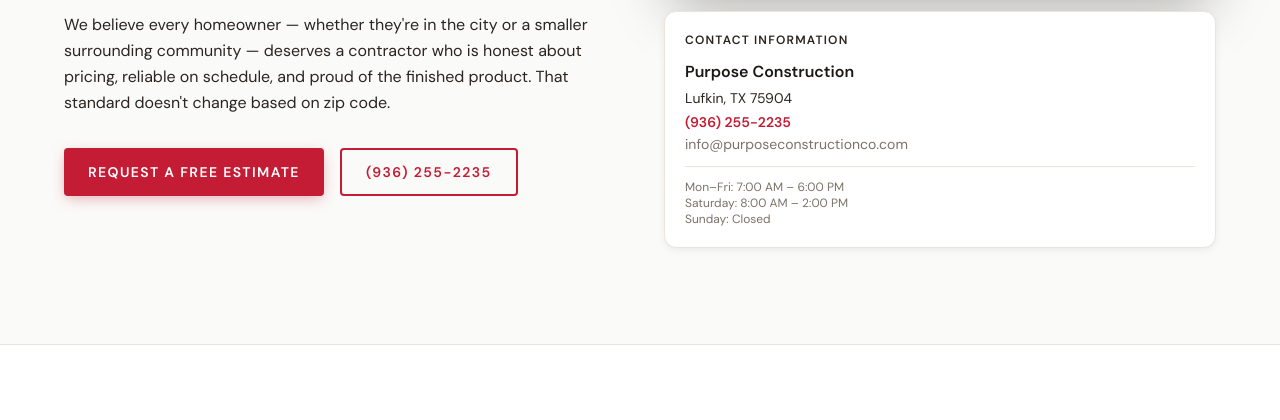
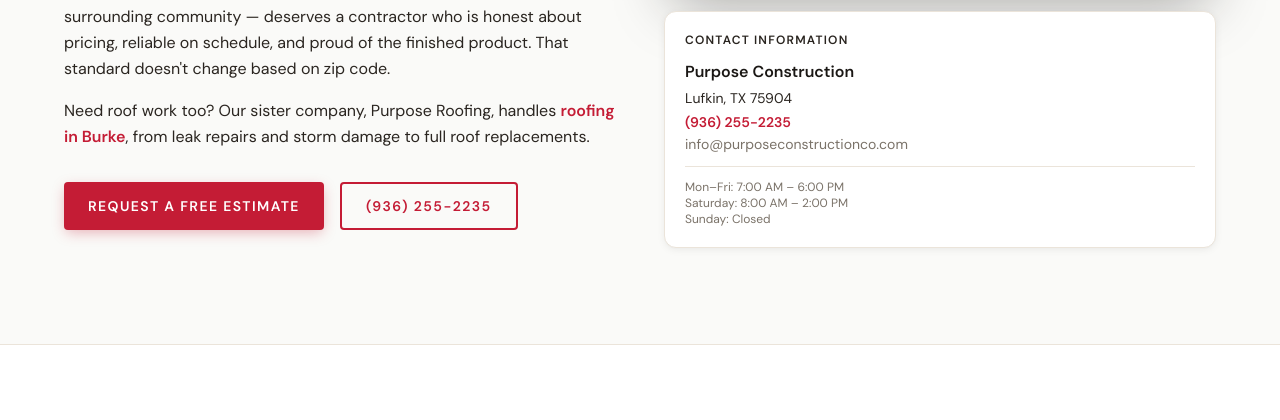
Before and after one commit to VantageReach/Purpose-Construction, an Astro site: page /locations/burke in a window 1280 px wide. Shown: the part 1161-1581 px from the top of the page. Built offline with nearby package versions, Linux system fonts and the light colour scheme; Astro itself is replaced by a stand-in of ours; a web font is replaced by a local one.

Commit message:
Link location and service pages to matching Purpose Roofing pages
Co-Authored-By: Claude Opus 5.5 <noreply@anthropic.com>

```diff
--- a/src/pages/exterior-services.astro
+++ b/src/pages/exterior-services.astro
@@ -70,7 +70,7 @@ const services = [
         <div>
           <p class="text-xs font-semibold uppercase tracking-widest text-charcoal-400 mb-1">Also Need Roofing?</p>
           <h2 class="display-sm text-white mb-2">Purpose Roofing — Our Sister Company</h2>
-          <p class="text-sm text-charcoal-300 max-w-md">While Purpose Construction handles siding, windows, and exterior work, roofing is handled by our sister company. Same ownership, same values, same commitment to East Texas homeowners.</p>
+          <p class="text-sm text-charcoal-300 max-w-md">While Purpose Construction handles siding, windows, and exterior work, roofing is handled by our sister company, from <a href="https://purpose-roofing.com/roofing-repair/" target="_blank" rel="noopener" class="font-semibold text-white underline underline-offset-2 hover:text-brand-red transition-colors duration-150">roof repair</a> and <a href="https://purpose-roofing.com/roof-storm-damage/" target="_blank" rel="noopener" class="font-semibold text-white underline underline-offset-2 hover:text-brand-red transition-colors duration-150">storm damage repair</a> to <a href="https://purpose-roofing.com/roof-replacement/" target="_blank" rel="noopener" class="font-semibold text-white underline underline-offset-2 hover:text-brand-red transition-colors duration-150">roof replacement</a>. Same ownership, same values, same commitment to East Texas homeowners.</p>
         </div>
         <a href="https://www.purpose-roofing.com" target="_blank" rel="noopener noreferrer" class="btn-outline flex-shrink-0 border-charcoal-600 text-charcoal-200 hover:bg-white hover:text-charcoal-900 hover:border-white">
           Visit Purpose Roofing →
--- a/src/pages/gutter-installation.astro
+++ b/src/pages/gutter-installation.astro
@@ -32,6 +32,7 @@ const schema = {
             <p>Lufkin receives some of the highest average rainfall in Texas — routinely seeing heavy downpours that dump inches of water in a short time. Without properly sized and sloped gutters directing that water away from your foundation, you're inviting erosion at the foundation perimeter, water intrusion in crawl spaces and basements, and landscape destruction every time it rains hard. Purpose Construction installs seamless gutters that are sized and configured to handle the high-volume rainfall events common across Angelina County.</p>
             <p>Seamless aluminum gutters are fabricated on-site in one continuous run, eliminating the seams where sectional gutters typically leak and fail over time. We install them with proper slope — enough to drain quickly without being so steep the water rushes past the downspout and over the edge. Downspout placement is calculated to move water away from the foundation perimeter, not just redirect it to a different spot along the house.</p>
             <p>East Texas pine trees drop significant debris — needles, cones, and small branches — that fill gutters quickly. We offer gutter guard systems that keep debris out while allowing water through, reducing maintenance for homeowners surrounded by the Piney Woods landscape.</p>
+            <p>Gutters and roofs work as one system. If your roof edge or shingles need attention along with new gutters, our sister company Purpose Roofing handles <a href="https://purpose-roofing.com/gutters/" target="_blank" rel="noopener" class="font-semibold text-brand-red hover:text-brand-red-dark transition-colors duration-150">gutters and roof work in Lufkin</a> and across East Texas.</p>
           </div>
           <div class="mt-6 flex gap-4">
             <a href="/contact" class="btn-primary">Get a Free Estimate</a>
--- a/src/pages/locations/burke.astro
+++ b/src/pages/locations/burke.astro
@@ -67,6 +67,7 @@ const schema = {
             <p>Burke is a small community in southern Angelina County along the US-59 corridor. Like many communities in this stretch of East Texas, Burke is primarily residential and rural — a mix of established homes on smaller lots and rural properties with more acreage.</p>
             <p>Purpose Construction works throughout the Burke area and the broader southern Angelina County region. Whether you need a bathroom remodel, a new deck or patio, or are planning a more substantial addition or new construction project, our team handles the full scope with licensed tradespeople and proper permits.</p>
             <p>We believe every homeowner — whether they're in the city or a smaller surrounding community — deserves a contractor who is honest about pricing, reliable on schedule, and proud of the finished product. That standard doesn't change based on zip code.</p>
+            <p>Need roof work too? Our sister company, Purpose Roofing, handles <a href="https://purpose-roofing.com/burke/" target="_blank" rel="noopener" class="font-semibold text-brand-red hover:text-brand-red-dark transition-colors duration-150">roofing in Burke</a>, from leak repairs and storm damage to full roof replacements.</p>
           </div>
           <div class="mt-8 flex flex-wrap gap-4">
             <a href="/contact" class="btn-primary">Request a Free Estimate</a>
--- a/src/pages/locations/corrigan.astro
+++ b/src/pages/locations/corrigan.astro
@@ -67,6 +67,7 @@ const schema = {
             <p>Corrigan sits at the southern edge of Deep East Texas in Polk County, where the Piney Woods give way to the Sam Houston National Forest region. Homeowners here work hard for their property — and when it's time to invest in a remodel or new build, they deserve a contractor who shows up, communicates, and delivers what they promised.</p>
             <p>Purpose Construction takes on projects in Corrigan and Polk County for homeowners who want the reliability of a locally established East Texas contractor. We handle interior remodeling, room additions, exterior work, and new construction — including barndominiums and rural outbuildings common on Polk County properties.</p>
             <p>We price Corrigan-area projects fairly without inflating costs for the drive. Your project gets the same licensed crew and the same quality standards we bring to work close to home.</p>
+            <p>Need roof work too? Our sister company, Purpose Roofing, handles <a href="https://purpose-roofing.com/corrigan/" target="_blank" rel="noopener" class="font-semibold text-brand-red hover:text-brand-red-dark transition-colors duration-150">roofing in Corrigan</a>, from leak repairs and storm damage to full roof replacements.</p>
           </div>
           <div class="mt-8 flex flex-wrap gap-4">
             <a href="/contact" class="btn-primary">Request a Free Estimate</a>
--- a/src/pages/locations/diboll.astro
+++ b/src/pages/locations/diboll.astro
@@ -67,6 +67,7 @@ const schema = {
             <p>Diboll has a strong identity built around its history in the East Texas timber industry. Many homes in the area are well-built but aging — which creates significant demand for experienced remodeling contractors who can update kitchens, bathrooms, and living spaces without cutting corners or misrepresenting what the work costs.</p>
             <p>Purpose Construction has completed remodeling projects throughout Diboll and the broader Angelina County area. We work on older homes and new construction alike, and we understand how East Texas humidity, soil movement, and seasonal climate affect building materials over time. A remodel that doesn't account for moisture won't hold up.</p>
             <p>Our process is straightforward: we walk through the project with you, provide a detailed written estimate, and stick to it. No mid-project surprises, no disappearing crews, no invoices that don't match what was discussed.</p>
+            <p>Need roof work too? Our sister company, Purpose Roofing, handles <a href="https://purpose-roofing.com/diboll/" target="_blank" rel="noopener" class="font-semibold text-brand-red hover:text-brand-red-dark transition-colors duration-150">roofing in Diboll</a>, from leak repairs and storm damage to full roof replacements.</p>
           </div>
           <div class="mt-8 flex flex-wrap gap-4">
             <a href="/contact" class="btn-primary">Request a Free Estimate</a>
--- a/src/pages/locations/hudson.astro
+++ b/src/pages/locations/hudson.astro
@@ -67,6 +67,7 @@ const schema = {
             <p>Hudson sits just north of Lufkin on US-59, close enough to the city for quick crew access but far enough out to have the land and space East Texas homeowners value. Many Hudson properties are larger lots and acreage tracts, which means more opportunity for room additions, barndominiums, outbuildings, and outdoor living builds than you'd find closer to the city center.</p>
             <p>Purpose Construction has worked throughout the Hudson area on everything from kitchen and bathroom remodels in established neighborhoods to full barndominium builds on rural tracts. We know Angelina County permitting, the clay soil conditions that affect foundations and fence posts, and the inspectors in this area. You won't be paying us to learn on the job.</p>
             <p>Whether you're updating an older home, adding square footage, or starting from the ground up on a new build, Purpose Construction brings the same accountability and craftsmanship to every Hudson project we take on — written contract, licensed tradespeople, and a crew that shows up when we say we will.</p>
+            <p>Need roof work too? Our sister company, Purpose Roofing, handles <a href="https://purpose-roofing.com/hudson/" target="_blank" rel="noopener" class="font-semibold text-brand-red hover:text-brand-red-dark transition-colors duration-150">roofing in Hudson</a>, from leak repairs and storm damage to full roof replacements.</p>
           </div>
           <div class="mt-8 flex flex-wrap gap-4">
             <a href="/contact" class="btn-primary">Request a Free Estimate</a>
--- a/src/pages/locations/huntington.astro
+++ b/src/pages/locations/huntington.astro
@@ -67,6 +67,7 @@ const schema = {
             <p>Huntington is a close-knit community in the heart of Angelina County where homeowners prefer to work with local contractors who have roots in East Texas — not outside crews unfamiliar with the area. Purpose Construction is based in Lufkin and has completed projects throughout Huntington and surrounding communities.</p>
             <p>The Huntington area features a mix of established older homes and newer rural construction. We handle both — whether it's a full interior renovation of a decades-old home or a new custom build on acreage. We're also experienced with the outbuilding and barndominium work that's common in this part of Angelina County.</p>
             <p>From foundation to finish, Purpose Construction manages every Huntington project with licensed tradespeople, written contracts, and clear communication. You always know where things stand — no ignored calls, no surprise charges.</p>
+            <p>Need roof work too? Our sister company, Purpose Roofing, handles <a href="https://purpose-roofing.com/huntington/" target="_blank" rel="noopener" class="font-semibold text-brand-red hover:text-brand-red-dark transition-colors duration-150">roofing in Huntington</a>, from leak repairs and storm damage to full roof replacements.</p>
           </div>
           <div class="mt-8 flex flex-wrap gap-4">
             <a href="/contact" class="btn-primary">Request a Free Estimate</a>
--- a/src/pages/locations/nacogdoches.astro
+++ b/src/pages/locations/nacogdoches.astro
@@ -67,6 +67,7 @@ const schema = {
             <p>Nacogdoches is one of the oldest cities in Texas and home to Stephen F. Austin State University, which means a diverse mix of housing stock — historic homes near campus, mid-century neighborhoods, and newer construction on the expanding edges of the city. Each presents different renovation challenges, and Purpose Construction has the experience to handle all of them.</p>
             <p>We serve homeowners and business owners across Nacogdoches County with kitchen remodels, bathroom renovations, home additions, new custom builds, and specialty projects like barndominiums and pole barns on rural land outside the city. We also handle commercial tenant improvements for businesses in the area.</p>
             <p>Nacogdoches County operates its own permitting process separate from Angelina County. We know both, and we handle all required permits so your project stays legal, protected, and compliant from day one.</p>
+            <p>Need roof work too? Our sister company, Purpose Roofing, handles <a href="https://purpose-roofing.com/nacogdoches/" target="_blank" rel="noopener" class="font-semibold text-brand-red hover:text-brand-red-dark transition-colors duration-150">roofing in Nacogdoches</a>, from leak repairs and storm damage to full roof replacements.</p>
           </div>
           <div class="mt-8 flex flex-wrap gap-4">
             <a href="/contact" class="btn-primary">Request a Free Estimate</a>
--- a/src/pages/locations/pollok.astro
+++ b/src/pages/locations/pollok.astro
@@ -67,6 +67,7 @@ const schema = {
             <p>Pollok is a rural community in the northwestern part of Angelina County, near the Davy Crockett National Forest boundary. Many properties here are larger rural tracts where homeowners want updates to existing structures or are building new on land that's been in the family for generations.</p>
             <p>Purpose Construction serves the Pollok area with the full range of remodeling and new construction services. From a kitchen renovation in an established farmhouse to a new barndominium on a cleared rural lot, we approach every project with the same attention to detail and the same commitment to delivering what we promised.</p>
             <p>We also build outdoor living structures — decks, pergolas, covered patios, and pavilions — that are well-suited to the open-air lifestyle common to rural Angelina County properties. If you're spending time on land, you should have a space worth spending time in.</p>
+            <p>Need roof work too? Our sister company, Purpose Roofing, handles <a href="https://purpose-roofing.com/pollok/" target="_blank" rel="noopener" class="font-semibold text-brand-red hover:text-brand-red-dark transition-colors duration-150">roofing in Pollok</a>, from leak repairs and storm damage to full roof replacements.</p>
           </div>
           <div class="mt-8 flex flex-wrap gap-4">
             <a href="/contact" class="btn-primary">Request a Free Estimate</a>
--- a/src/pages/locations/zavalla.astro
+++ b/src/pages/locations/zavalla.astro
@@ -67,6 +67,7 @@ const schema = {
             <p>Zavalla sits in eastern Angelina County, deep in the Piney Woods between Lufkin and Jasper. It's timber country — rural properties, forested lots, and homes built for the land. Purpose Construction has worked in the Zavalla area and understands the local building environment and the priorities of homeowners who choose to live this far from the city.</p>
             <p>We handle everything from basic remodeling work on existing homes to full new construction builds on rural land. Metal structures and barndominiums are especially popular in this region, and we have the experience to manage those builds from slab to finish — including coordinating with Angelina County for permits in the Zavalla area.</p>
             <p>If you've had trouble finding a reliable contractor willing to travel out to Zavalla, Purpose Construction makes the drive and treats your project with the same priority as any other — same crew, same standards, no rural tax on the estimate.</p>
+            <p>Need roof work too? Our sister company, Purpose Roofing, handles <a href="https://purpose-roofing.com/zavalla/" target="_blank" rel="noopener" class="font-semibold text-brand-red hover:text-brand-red-dark transition-colors duration-150">roofing in Zavalla</a>, from leak repairs and storm damage to full roof replacements.</p>
           </div>
           <div class="mt-8 flex flex-wrap gap-4">
             <a href="/contact" class="btn-primary">Request a Free Estimate</a>
--- a/src/pages/metal-structures.astro
+++ b/src/pages/metal-structures.astro
@@ -121,6 +121,7 @@ const advantages = [
             <p>Metal structures have become the go-to choice for East Texas property owners — and for good reason. They're built to handle decades of humidity, heat, and severe weather without the rot, pest damage, and constant upkeep that plagues wood-frame construction.</p>
             <p>Whether you're building a barndominium as your primary residence, a pole barn for your equipment, or a metal shop to run your business — Purpose Construction handles every phase from land prep and foundation to final finishes and utilities.</p>
             <p>We work directly with trusted steel suppliers to get quality materials at competitive prices, and our crews have built dozens of metal structures across Angelina County and beyond.</p>
+            <p>Want a metal roof on your house, too? Our sister company Purpose Roofing installs <a href="https://purpose-roofing.com/metal-roofing/" target="_blank" rel="noopener" class="font-semibold text-brand-red hover:text-brand-red-dark transition-colors duration-150">metal roofing in Lufkin</a> and the surrounding area.</p>
           </div>
           <div class="mt-6">
             <a href="/contact" class="btn-primary">Get a Free Estimate</a>
```
